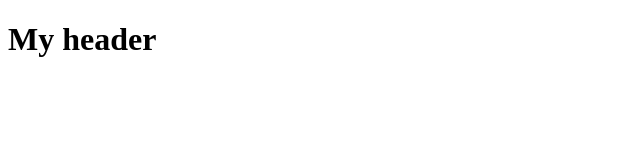
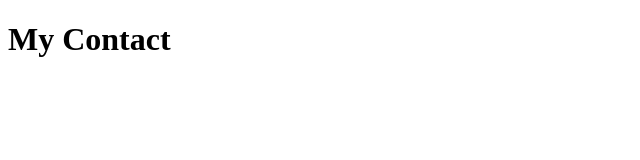
Before and after one commit to Ikehviky/teens-academy-web-development-class, a plain HTML site: page contact.html in a window 1280 px wide. Shown: the full height of the page, 0-640 px from the left. Drawn offline with Linux system fonts and the light colour scheme.

Commit message:
updated my header

```diff
--- a/contact.html
+++ b/contact.html
@@ -4,6 +4,6 @@
         <title>My title</title>
     </head>
     <body>
-        <h1>My header</h1>
+        <h1>My Contact</h1>
     </body>
 </html>
```
